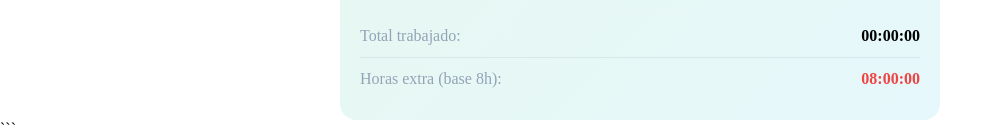
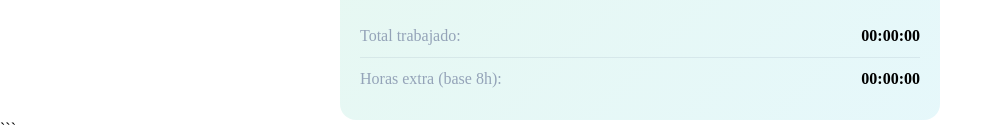
Before and after one commit to Juandr90/ControlHorario, a plain HTML site: page index.html in a window 1280 px wide. Shown: the part 754-889 px from the top of the page, without its empty margins (0-1002 px from the left). Drawn offline with Linux system fonts and the light colour scheme.

Commit message:
Refactor extra hours calculation logic

```diff
--- a/index.html
+++ b/index.html
@@ -556,12 +556,12 @@
         const extraMs = totalMs - eightHoursMs;
         const extraEl = document.getElementById('extraHours');
 
-        if (extraMs > 0) {
+        if (totalMs >= eightHoursMs) {
             extraEl.textContent = '+' + formatTime(extraMs);
             extraEl.className = 'summary-value extra-positive';
         } else {
-            extraEl.textContent = formatTime(Math.abs(extraMs));
-            extraEl.className = 'summary-value extra-negative';
+            extraEl.textContent = '00:00:00';
+            extraEl.className = 'summary-value';
         }
     }
 
```
